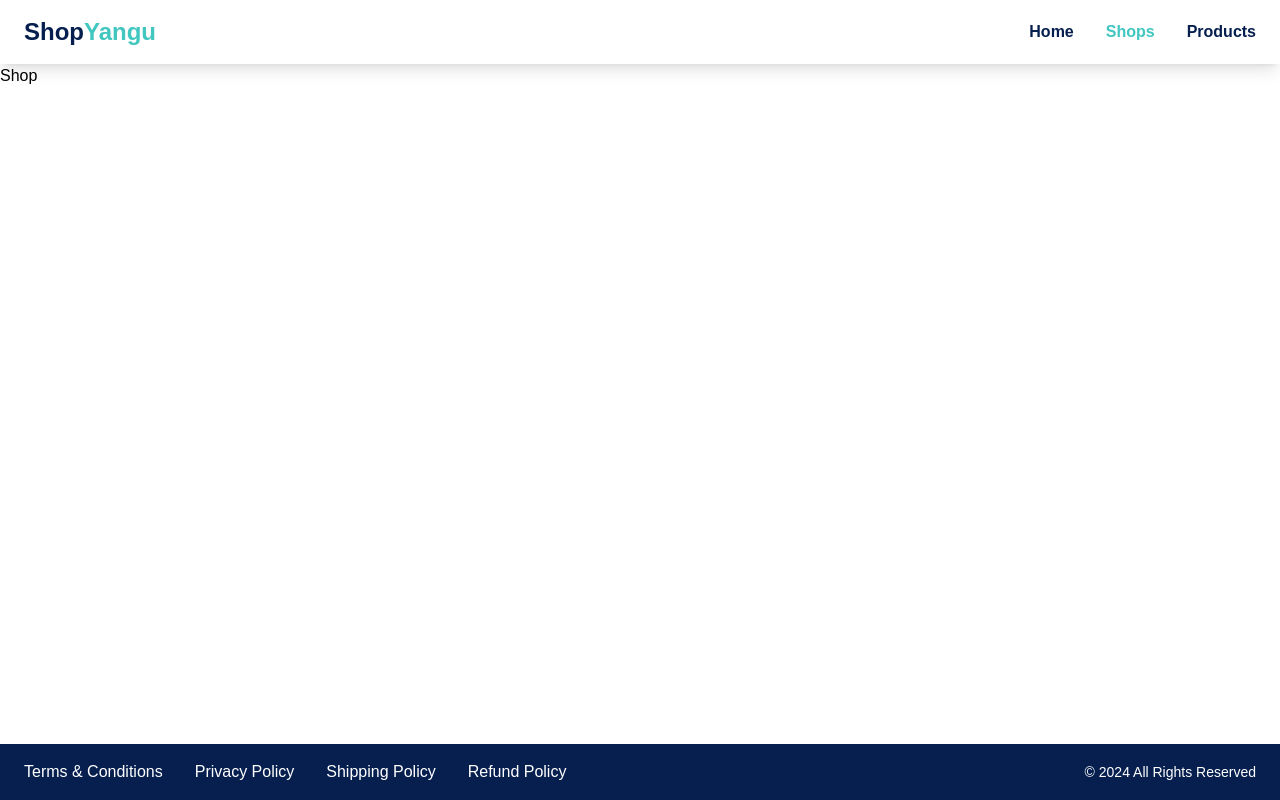
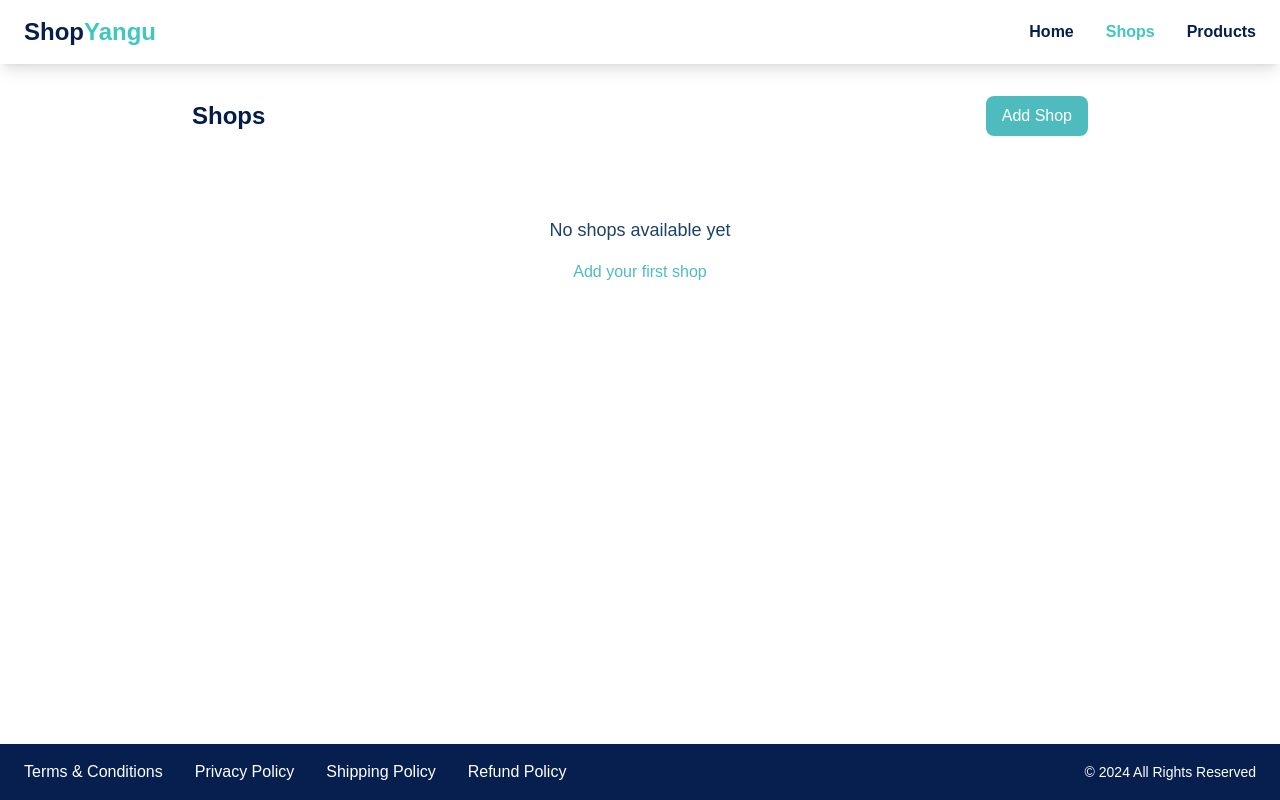
Before and after one commit to bridgitkanini/shop-yangu, a Next.js app: page /shops in a window 1280 px wide. Built offline with nearby package versions, Linux system fonts and the light colour scheme.

Commit message:
Add shop management functionality with modal for adding new shops

```diff
--- a/src/app/shops/page.tsx
+++ b/src/app/shops/page.tsx
@@ -1,7 +1,130 @@
+"use client";
+import { useState } from "react";
+import Image from "next/image";
+
 export default function Page() {
-    return (
-        <div>
-            <div>Shop</div>
+  const [isModalOpen, setIsModalOpen] = useState(false);
+  const [shops, setShops] = useState([]);
+  const [formData, setFormData] = useState<{
+    name: string;
+    description: string;
+    logo: File | null;
+  }>({
+    name: "",
+    description: "",
+    logo: null,
+  });
+
+  const handleSubmit = (e: { preventDefault: () => void }) => {
+    e.preventDefault();
+    // Handle form submission logic here
+    setIsModalOpen(false);
+  };
+
+  return (
+    <div className="p-8">
+      {/* Main content */}
+      <div className="max-w-4xl mx-auto">
+        <div className="flex justify-between items-center mb-8">
+          <h1 className="text-2xl font-bold text-[#041c4c]">Shops</h1>
+          <button
+            onClick={() => setIsModalOpen(true)}
+            className="bg-[#4ebcbe] text-white px-4 py-2 rounded-lg hover:bg-[#1d4268] transition-colors"
+          >
+            Add Shop
+          </button>
         </div>
-    );
+
+        {/* No shops message */}
+        {shops.length === 0 && (
+          <div className="text-center py-12 bg-white/80 rounded-xl">
+            <p className="text-[#1d4268] text-lg mb-4">
+              No shops available yet
+            </p>
+            <button
+              onClick={() => setIsModalOpen(true)}
+              className="text-[#4ebcbe] hover:text-[#041c4c]"
+            >
+              Add your first shop
+            </button>
+          </div>
+        )}
+
+        {/* Modal */}
+        {isModalOpen && (
+          <div className="fixed inset-0 bg-black/50 flex items-center justify-center">
+            <div className="bg-white rounded-xl p-6 w-full max-w-md">
+              <h2 className="text-xl font-bold text-[#041c4c] mb-4">
+                Add New Shop
+              </h2>
+              <form onSubmit={handleSubmit}>
+                <div className="space-y-4">
+                  <div>
+                    <label className="block text-sm font-medium text-[#1d4268] mb-1">
+                      Shop Name
+                    </label>
+                    <input
+                      type="text"
+                      required
+                      className="w-full p-2 border rounded-lg"
+                      value={formData.name}
+                      onChange={(e) =>
+                        setFormData({ ...formData, name: e.target.value })
+                      }
+                    />
+                  </div>
+                  <div>
+                    <label className="block text-sm font-medium text-[#1d4268] mb-1">
+                      Description
+                    </label>
+                    <textarea
+                      required
+                      className="w-full p-2 border rounded-lg"
+                      value={formData.description}
+                      onChange={(e) =>
+                        setFormData({
+                          ...formData,
+                          description: e.target.value,
+                        })
+                      }
+                    />
+                  </div>
+                  <div>
+                    <label className="block text-sm font-medium text-[#1d4268] mb-1">
+                      Shop Logo
+                    </label>
+                    <input
+                      type="file"
+                      accept="image/*"
+                      className="w-full"
+                      onChange={(e) => {
+                        if (e.target.files) {
+                          setFormData({ ...formData, logo: e.target.files[0] });
+                        }
+                      }}
+                    />
+                  </div>
+                </div>
+                <div className="flex justify-end space-x-4 mt-6">
+                  <button
+                    type="button"
+                    onClick={() => setIsModalOpen(false)}
+                    className="px-4 py-2 text-[#1d4268]"
+                  >
+                    Cancel
+                  </button>
+                  <button
+                    type="submit"
+                    className="px-4 py-2 bg-[#4ebcbe] text-white rounded-lg hover:bg-[#1d4268]"
+                  >
+                    Add Shop
+                  </button>
+                </div>
+              </form>
+            </div>
+          </div>
+        )}
+      </div>
+    </div>
+  );
 }
```
